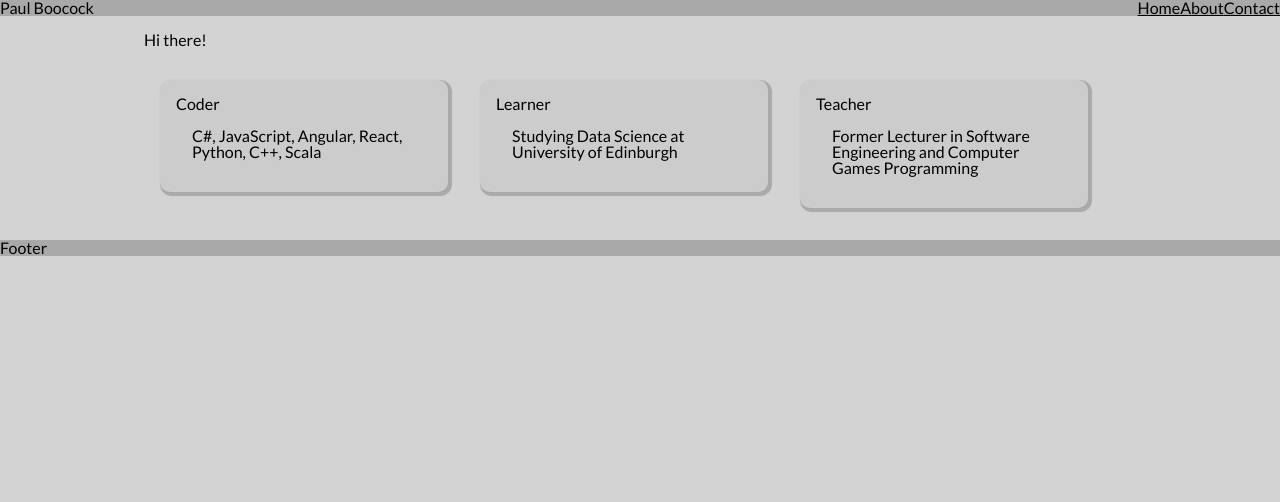
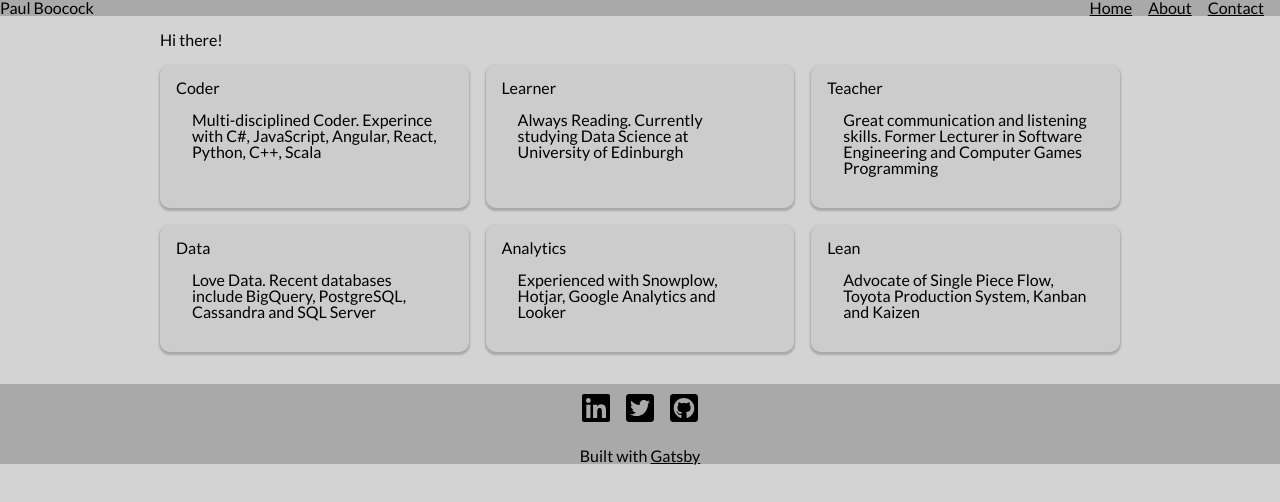
Before and after one commit to paulboocock/portfolio, a Gatsby site: page / in a window 1280 px wide. Built offline with nearby package versions, Linux system fonts and the light colour scheme; Gatsby itself is replaced by a stand-in of ours.

Commit message:
Added social footer & additional content

```diff
--- a/src/components/card.module.css
+++ b/src/components/card.module.css
@@ -1,14 +1,13 @@
 .card {
     background-color: #cccccc;
     border-radius: 10px;
-    box-shadow: 2px 2px 1px 2px darkgrey;
-    display: inline-block;
-    margin: 1rem;
-    padding: 1rem;
+    box-shadow: 0px 2px 2px 1px darkgrey;
+    padding: 1em;
+    margin-bottom: 1em;
     vertical-align: top;
-    width: 16rem;
+    flex: 0 1 calc(33% - 2.5em);
 }
 
 .card .body {
-    margin: 1rem;
+    margin: 1em;
 }
--- /dev/null
+++ b/src/components/cards.js
@@ -0,0 +1,16 @@
+import React from "react"
+
+import Card from "../components/card";
+
+import cardsStyles from "./cards.module.css"
+
+export default () => (
+    <div className={cardsStyles.cards}>
+        <Card title="Coder" body="Multi-disciplined Coder. Experince with C#, JavaScript, Angular, React, Python, C++, Scala" />
+        <Card title="Learner" body="Always Reading. Currently studying Data Science at University of Edinburgh" />
+        <Card title="Teacher" body="Great communication and listening skills. Former Lecturer in Software Engineering and Computer Games Programming" />
+        <Card title="Data" body="Love Data. Recent databases include BigQuery, PostgreSQL, Cassandra and SQL Server" />
+        <Card title="Analytics" body="Experienced with Snowplow, Hotjar, Google Analytics and Looker" />
+        <Card title="Lean" body="Advocate of Single Piece Flow, Toyota Production System, Kanban and Kaizen" />
+    </div>
+)
--- /dev/null
+++ b/src/components/cards.module.css
@@ -0,0 +1,5 @@
+.cards {
+    display: flex;
+    flex-wrap: wrap;
+    justify-content: space-between;
+ }
--- a/src/components/layout.js
+++ b/src/components/layout.js
@@ -1,5 +1,8 @@
 import React from "react"
 import { Link } from "gatsby"
+
+import { FontAwesomeIcon } from '@fortawesome/react-fontawesome'
+import { faTwitterSquare, faLinkedin, faGithubSquare } from '@fortawesome/free-brands-svg-icons'
 
 import Navigation from "../components/navigation"
 
@@ -21,7 +24,13 @@ export default ({ children }) => (
         {children}
       </div>
       <footer>
-        <div>Footer</div>
+        <ul>
+          <li><a href="https://www.linkedin.com/in/pboocock"><FontAwesomeIcon icon={faLinkedin} className={layoutStyles.social} /></a></li>
+          <li><a href="https://twitter.com/paul_boocock"><FontAwesomeIcon icon={faTwitterSquare} className={layoutStyles.social} /></a></li>
+          <li><a href="https://github.com/paulboocock"><FontAwesomeIcon icon={faGithubSquare} className={layoutStyles.social} /></a></li>
+        </ul>
+        <br/>
+        <p>Built with <a href="https://www.gatsbyjs.org/">Gatsby</a></p>
       </footer>
     </div>
 )
--- a/src/components/layout.module.css
+++ b/src/components/layout.module.css
@@ -1,8 +1,9 @@
 .layout {
   flex: 1 0;
-  margin: 0 8rem;
-  max-width: 60rem;
-  padding: 1rem 1rem;
+  margin: 0 auto;
+  width: 100%;
+  max-width: 60em;
+  padding: 1em 1em;
 }
 
 .content {
@@ -14,30 +15,47 @@
 
 footer {
   flex-shrink: 0;
-  padding: 1rem;
+  padding: 1em;
   background-color: darkgrey;
+  display: flex;
+  flex-wrap: wrap;
+  flex-direction: column;
+  align-content: center;
+  text-align: center;
+}
+
+ul {
   display: flex;
   flex-direction: row;
   justify-content: center;
 }
 
+.social {
+  font-size: 2em;
+  margin: 0.25em;
+}
+
+a {
+  color: black;
+}
+
 header {
-  padding: 2rem;
+  padding: 2em;
   background-color: darkgrey;
 }
 
 h1 {
-  font-size: 3rem;
+  font-size: 3em;
   font-weight: 400;
 }
 
 h2 {
-  font-size: 2.25rem;
+  font-size: 2.25em;
   font-weight: 400;
 }
 
 h3 {
-  font-size: 1.75rem;
+  font-size: 1.75em;
   font-weight: 700;
   display: inline;
 }
--- a/src/components/navigation.js
+++ b/src/components/navigation.js
@@ -4,14 +4,14 @@ import { Link } from "gatsby"
 import navigationStyles from "./navigation.module.css"
 
 const ListLink = props => (
-  <li>
+  <li className={navigationStyles.link}>
     <Link to={props.to}>{props.children}</Link>
   </li>
 )
 
 export default () => (
   <div className={navigationStyles.navigation}>
-    <ul>
+    <ul className={navigationStyles.list}>
         <ListLink to="/">Home</ListLink>
         <ListLink to="/about/">About</ListLink>
         <ListLink to="/contact/">Contact</ListLink>
--- a/src/components/navigation.module.css
+++ b/src/components/navigation.module.css
@@ -2,15 +2,11 @@
     display: inline;
 }
 
-ul {
+.list {
     float: right;
 }
 
-li {
+.link {
     display: inline-block;
-    margin-right: 1rem;
+    margin-right: 1em;
 }
-
-a {
-    color: black;
-}
--- a/src/components/pageHeader.module.css
+++ b/src/components/pageHeader.module.css
@@ -1,3 +1,3 @@
 .pageHeader {
-    margin-bottom: 1rem;
+    margin-bottom: 1em;
 }
--- a/src/pages/about.js
+++ b/src/pages/about.js
@@ -5,6 +5,8 @@ import Layout from "../components/layout"
 export default () => (
     <Layout>
         <PageHeader headerText="About" />
-        <p>I like grey.</p>
+        <p>I'm a Software Engineer who has a keen interest in process improvement and working closely with those around me. I'm a advocate of Lean processes and my thinking is heavily influenced by the Toyota Production System.</p>
+        <br/>
+        <p>Throughout my career I have worked with a variety of different programming languages and always enjoy learning new technologies. I'm an advocate for Clean Coding techniques and reducing technical debt whenever possible. I have a good understanding of fundamental software engineering techniques and principles and I throughly enjoying sharing these thoughts with others.</p>
     </Layout>
 )
--- a/src/pages/contact.js
+++ b/src/pages/contact.js
@@ -5,6 +5,6 @@ import Layout from "../components/layout"
 export default () => (
     <Layout>
         <PageHeader headerText="Contact" />
-        <p>Find me on <a href="https://www.linkedin.com/in/pboocock">LinkedIn</a>!</p>
+        <p>Message me on <a href="https://www.linkedin.com/in/pboocock">LinkedIn</a> or <a href="https://twitter.com/paul_boocock">Twitter</a>!</p>
     </Layout>
 )
--- a/src/pages/index.js
+++ b/src/pages/index.js
@@ -1,13 +1,11 @@
 import React from "react"
 import PageHeader from "../components/pageHeader"
 import Layout from "../components/layout"
-import Card from "../components/card";
+import Cards from "../components/cards";
 
 export default () => (
     <Layout>
         <PageHeader headerText="Hi there!" />
-        <Card title="Coder" body="C#, JavaScript, Angular, React, Python, C++, Scala" />
-        <Card title="Learner" body="Studying Data Science at University of Edinburgh" />
-        <Card title="Teacher" body="Former Lecturer in Software Engineering and Computer Games Programming" />
+        <Cards />
     </Layout>
 )
```
Also changed, not shown: package.json (+6 -2 lines), static/favicon.ico, 1 other file.
